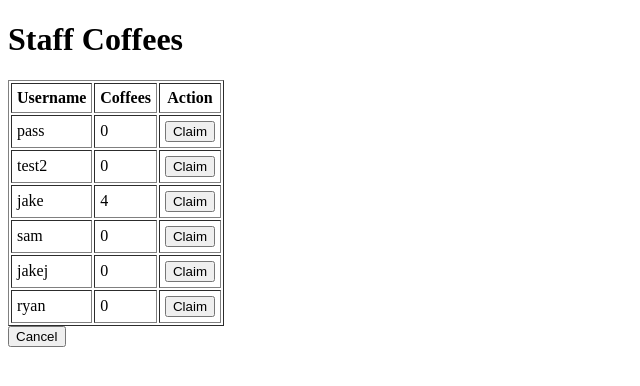
After one commit to jens07nj/Software-Engineering-Project-Part-1, a Flask app: page /coffees in a window 1280 px wide. The commit adds this page. Shown: the top 386 px of the page, without its empty margins (0-640 px from the left). Run offline with Flask 3, Linux system fonts and the light colour scheme; data comes from the database, SQL or seed files in the repository; both versions use the stored data as it was after the commit.

Commit message:
I have added a html page only for admin which displays staff and how many coffees they have earnt and a 'claim' button for each collumn which allows admin to correct the database when a pretester claims thier coffee

```diff
--- a/main.py
+++ b/main.py
@@ -1,5 +1,5 @@
 
-from flask import Flask, redirect, render_template, request, jsonify, session
+from flask import Flask, redirect, render_template, request, jsonify, session, url_for
 from flask_wtf import CSRFProtect
 from flask_csp.csp import csp_header
 import requests
@@ -84,7 +84,7 @@ GOAL = 100  # points needed for a coffee
 DB_PATH = "databaseFiles/database.db"
 
 def get_user_totals(username=None):
-    """Return (points, coffees, total_points) using a JOIN. No pre-insert needed."""
+    """Return (points, coffees, total_points) using a JOIN."""
     if username is None:
         username = session.get("username")
     if not username:
@@ -133,7 +133,6 @@ def inject_rewards_progress():
         threshold=GOAL,
     )
 
-# ✅ Route belongs on the view function, not on get_user_totals
 @app.route("/screenform.html", methods=["GET", "POST"])
 def screenform():
     if request.method == 'POST':
@@ -293,6 +292,35 @@ def index():
         staff_role=session.get("role"),  # keep if your templates check 'staff_role'
     )
 
+
+def getCoffees():
+    con = sql.connect(DB_PATH)
+    cur = con.cursor()
+    cur.execute("SELECT Username, coffees FROM Staff_points;")
+    coffees = cur.fetchall()   # get the rows
+    con.close()
+    print(coffees)
+    return coffees
+
+@app.route("/claimCoffee/<username>", methods=["POST"])
+def claimCoffee(username):
+    con = sql.connect(DB_PATH)
+    cur = con.cursor()
+    cur.execute("""
+        UPDATE Staff_points
+        SET coffees = coffees - 1
+        WHERE Username = ? AND coffees > 0;
+    """, (username,))
+    con.commit()
+    con.close()
+    return redirect(url_for('coffees'))  # redirect to the /coffees route
+
+@app.route("/coffees", methods=["GET"])
+def coffees():
+    coffees_list = getCoffees()
+    return render_template("coffees.html", coffees=coffees_list)
+
+
 @app.route("/AddUser", methods=["GET", "POST"])
 def AddUser():
     if request.method == "POST":
--- /dev/null
+++ b/templates/coffees.html
@@ -0,0 +1,43 @@
+<!DOCTYPE html>
+<html>
+  <head>
+    <title>Coffees</title>
+  </head>
+  <body>
+    <h1>Staff Coffees</h1>
+    <table border="1" cellpadding="5">
+      <thead>
+        <tr>
+          <th>Username</th>
+          <th>Coffees</th>
+          <th>Action</th>
+        </tr>
+      </thead>
+      <tbody>
+        {% for row in coffees %}
+        <tr>
+          <td>{{ row[0] }}</td>
+          <td>{{ row[1] }}</td>
+          <td>
+            <form
+              action="{{ url_for('claimCoffee', username=row[0]) }}"
+              method="post"
+            >
+              <button type="submit">Claim</button>
+              <input
+                type="hidden"
+                name="csrf_token"
+                value="{{ csrf_token() }}"
+              />
+            </form>
+          </td>
+        </tr>
+        {% endfor %}
+      </tbody>
+    </table>
+    <input type="hidden" name="csrf_token" value="{{ csrf_token() }}" />
+    <button type="button" onclick="window.location.href='/index.html';">
+      Cancel
+    </button>
+  </body>
+</html>
--- a/templates/partials/menu.html
+++ b/templates/partials/menu.html
@@ -49,6 +49,12 @@
           Add User
         </button>
       </form>
+      {% endif %} {% if staff_role and staff_role|lower == "admin" %}
+      <form action="/coffees" method="get" style="display: inline">
+        <button type="submit" class="btn btn-outline-danger me-2">
+          Coffees
+        </button>
+      </form>
       {% endif %}
       <!-- Logout Button -->
       <form action="/logout" method="get" style="display: inline">
--- a/userManagement.py
+++ b/userManagement.py
@@ -107,6 +107,7 @@ def addPoints(pretester):
                 WHERE Username = ?;
             """, (pretester,))
 
+
         conn.commit()
 
 
```
Also changed, not shown: databaseFiles/database.db, 1 other file.
